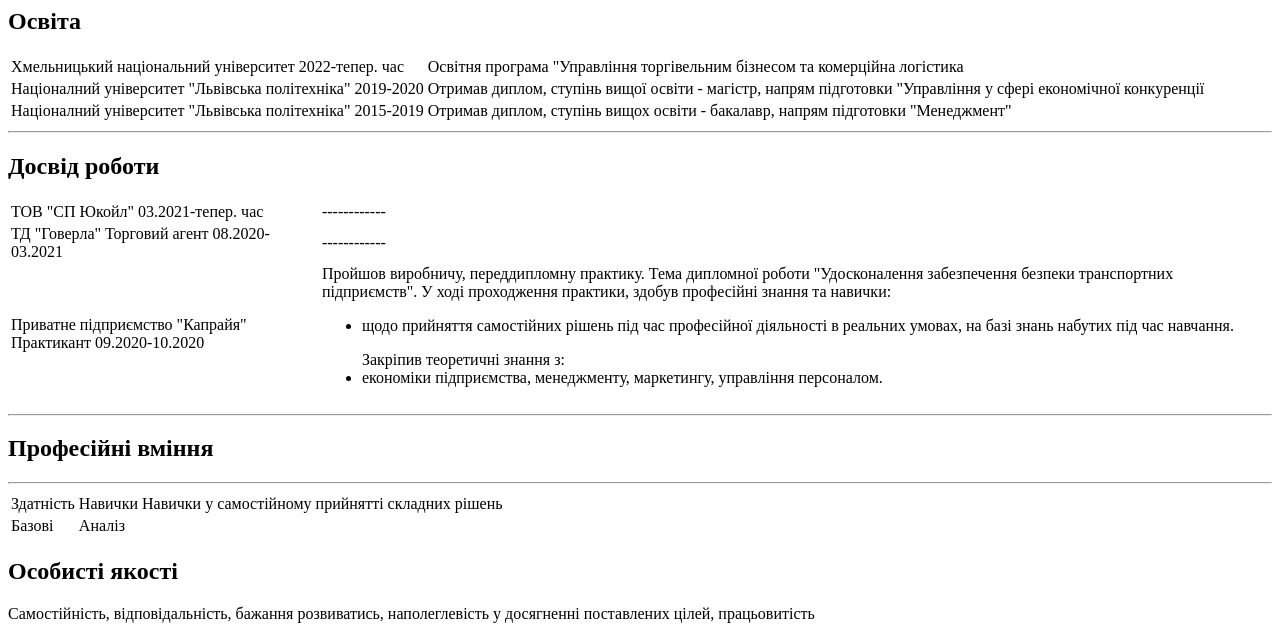
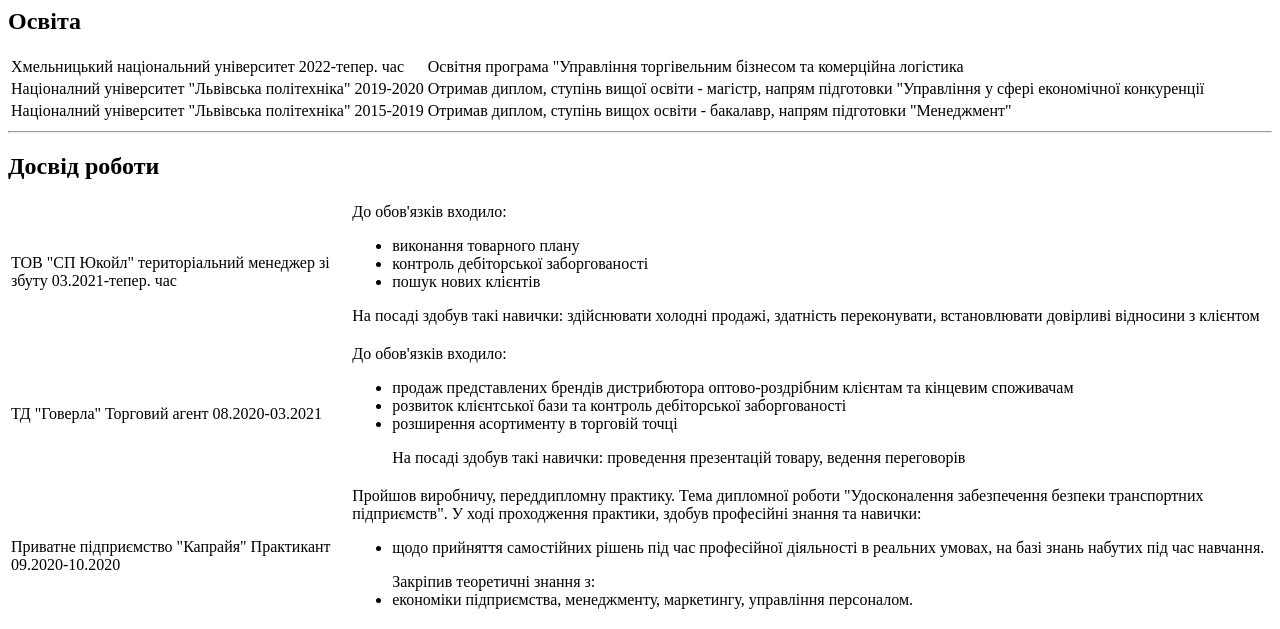
Before and after one commit to Jakubczyk22/-, a plain HTML site: page index.html in a window 1280 px wide. Shown: the part 208-837 px from the top of the page. Drawn offline with Linux system fonts and the light colour scheme.

Commit message:
Update index.html

```diff
--- a/index.html
+++ b/index.html
@@ -33,12 +33,26 @@
     <h2>Досвід роботи</h2>
     <table>
         <tr>
-            <td>ТОВ "СП Юкойл" 03.2021-тепер. час</td>
-            <td> ------------ </td>
+            <td>ТОВ "СП Юкойл" територіальний менеджер зі збуту 03.2021-тепер. час</td>
+            <td>До обов'язків входило:
+                <ul>
+                    <li>виконання товарного плану</li>
+                    <li>контроль дебіторської заборгованості</li>
+                    <li>пошук нових клієнтів</li>
+                </ul>
+                <p>На посаді здобув такі навички: здійснювати холодні продажі, здатність переконувати, встановлювати довірливі відносини з клієнтом</p>
+            </td>
         </tr>
         <tr>
             <td>ТД "Говерла" Торговий агент 08.2020-03.2021</td>
-            <td> ------------ </td>
+            <td>До обов'язків входило:
+                <ul>
+                    <li>продаж представлених брендів дистрибютора оптово-роздрібним клієнтам та кінцевим споживачам</li>
+                    <li>розвиток клієнтської бази та контроль дебіторської заборгованості</li>
+                    <li>розширення асортименту в торговій точці</li>
+                    <p>На посаді здобув такі навички: проведення презентацій товару, ведення переговорів</p>
+                </ul>
+            </td>
         </tr>
         <tr>
             <td>Приватне підприємство "Капрайя" Практикант 09.2020-10.2020</td>
```
